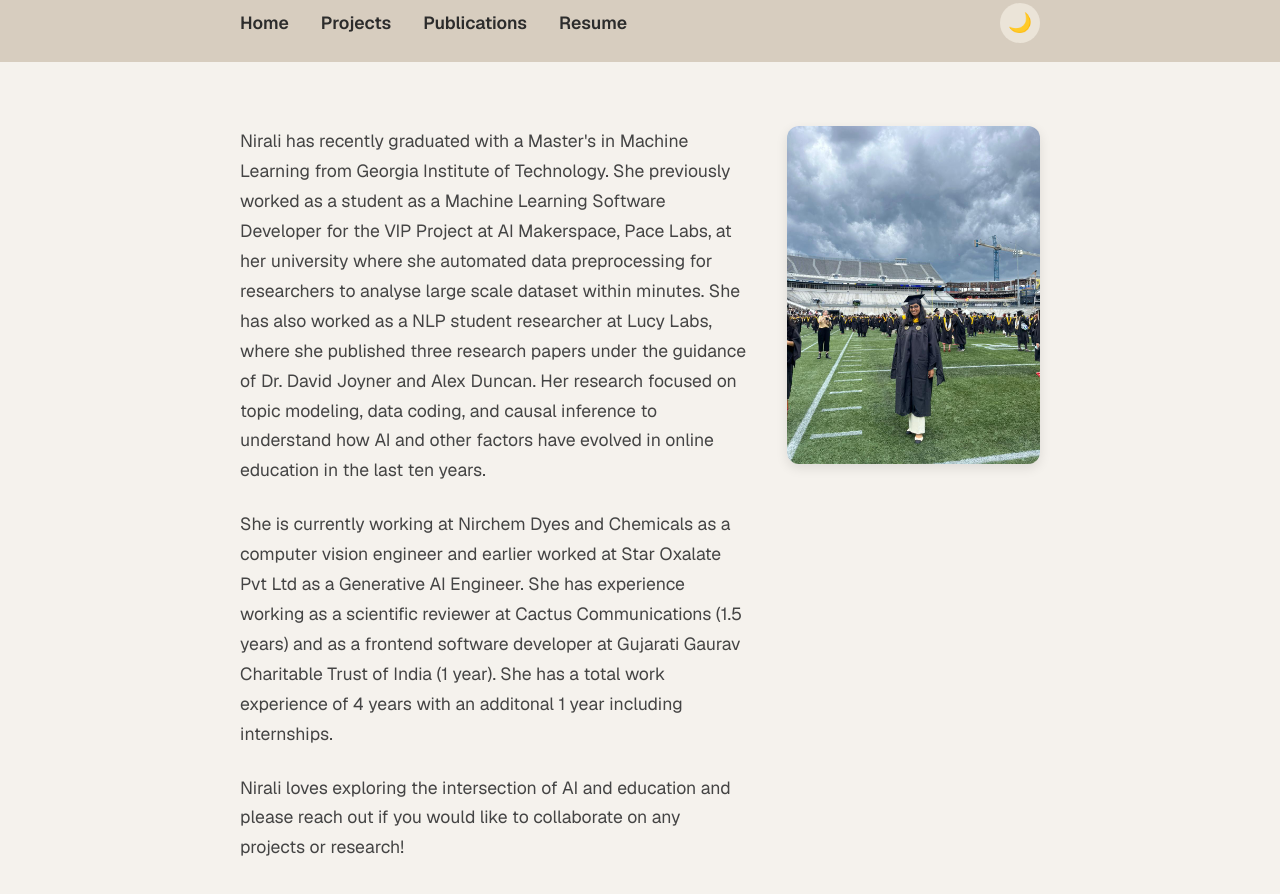
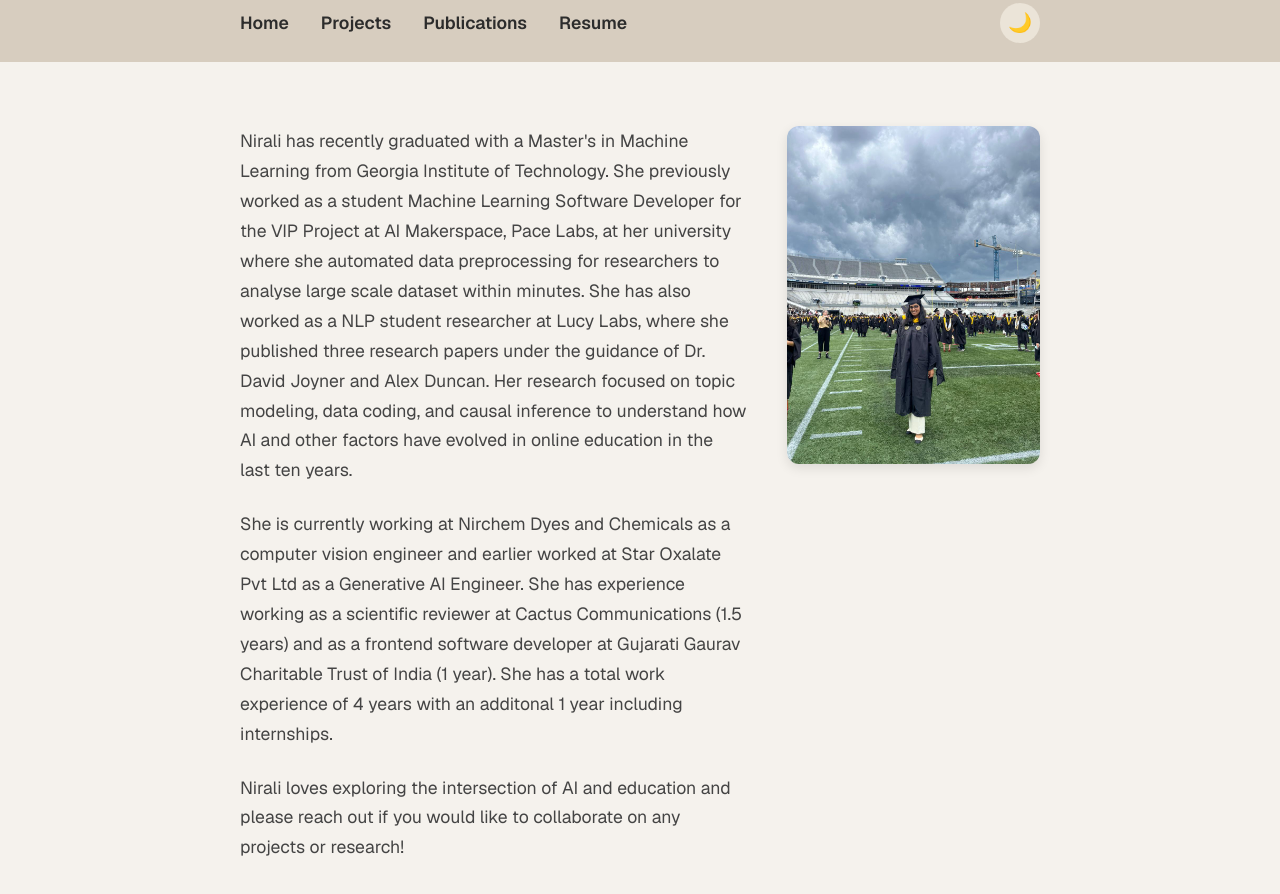
Before and after one commit to niralii/nirali-portfolio, a Next.js app: page / in a window 1280 px wide. Shown: the part 980-1874 px from the top of the page. Built offline with nearby package versions, Linux system fonts and the light colour scheme.

Commit message:
Update bio section for clarity and conciseness in professional experience description

```diff
--- a/app/page.js
+++ b/app/page.js
@@ -63,7 +63,7 @@ export default function Home() {
           <div className="bio-container">
             <div className="bio-text">
               <p>
-                Nirali has recently graduated with a Master's in Machine Learning from Georgia Institute of Technology. She previously worked as a student as a Machine Learning
+                Nirali has recently graduated with a Master's in Machine Learning from Georgia Institute of Technology. She previously worked as a student Machine Learning
                 Software Developer for the VIP Project at AI Makerspace, Pace Labs, at her university where she automated data preprocessing for researchers to analyse large scale dataset within minutes. She has also worked as a NLP student researcher at Lucy Labs, where she published three research papers under the guidance of Dr. David Joyner and Alex Duncan. Her research focused on topic modeling, data coding, and causal inference to understand how AI and other factors have evolved in online education in the last ten years.
               </p>
               <p>
```
